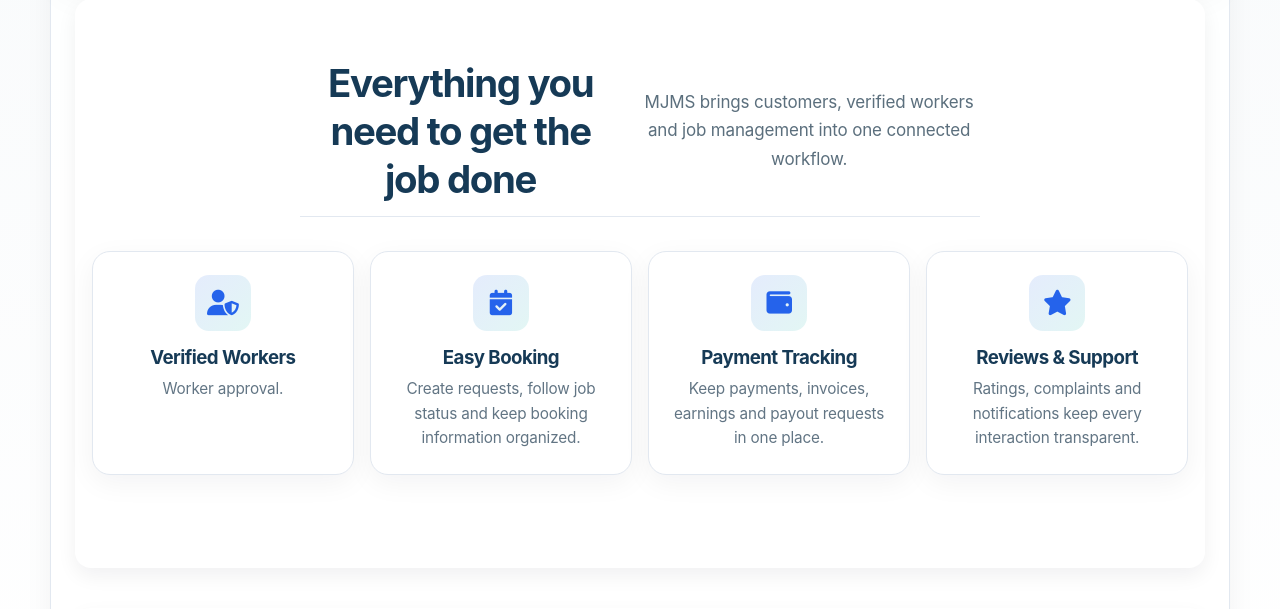
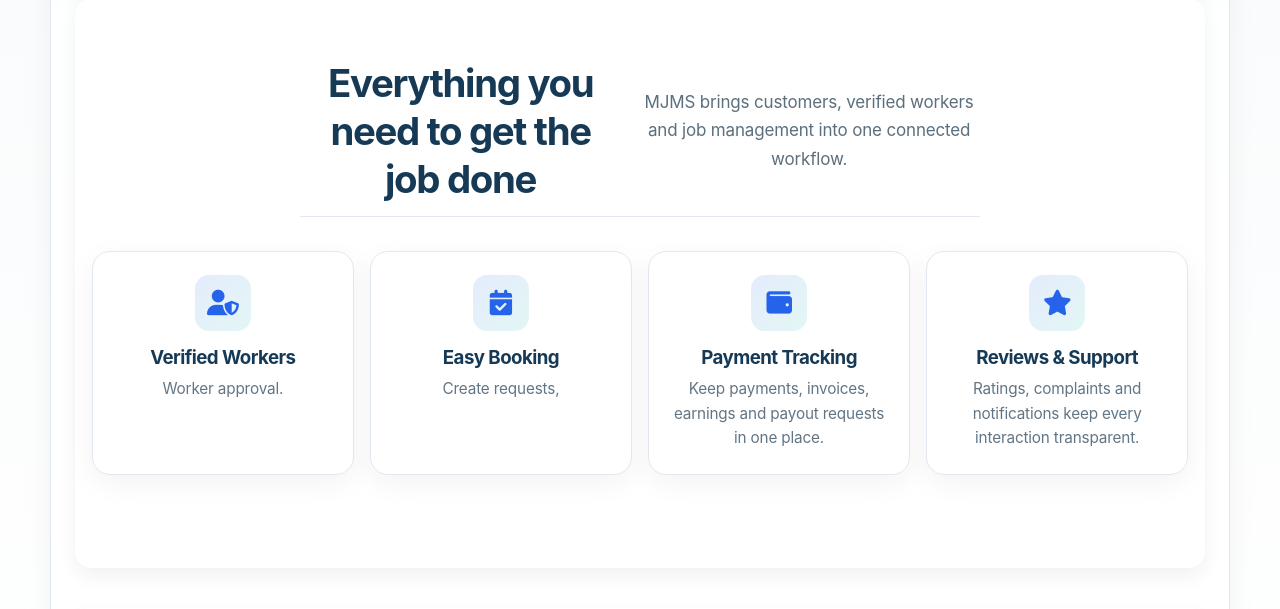
Before and after one commit to jmmahafuz-stack/Microjob_Management, a Django app: page / in a window 1280 px wide. Shown: the part 726-1335 px from the top of the page. Run offline with Django 5.2, Linux system fonts and the light colour scheme; data comes from the database, SQL or seed files in the repository.

Commit message:
Hi commitrd check

```diff
--- a/templates/home.html
+++ b/templates/home.html
@@ -49,7 +49,7 @@
             <article class="feature-card">
                 <div class="feature-icon"><i class="fa-solid fa-calendar-check"></i></div>
                 <h3>Easy Booking</h3>
-                <p>Create requests, follow job status and keep booking information organized.</p>
+                <p>Create requests,</p>
             </article>
             <article class="feature-card">
                 <div class="feature-icon"><i class="fa-solid fa-wallet"></i></div>
```
